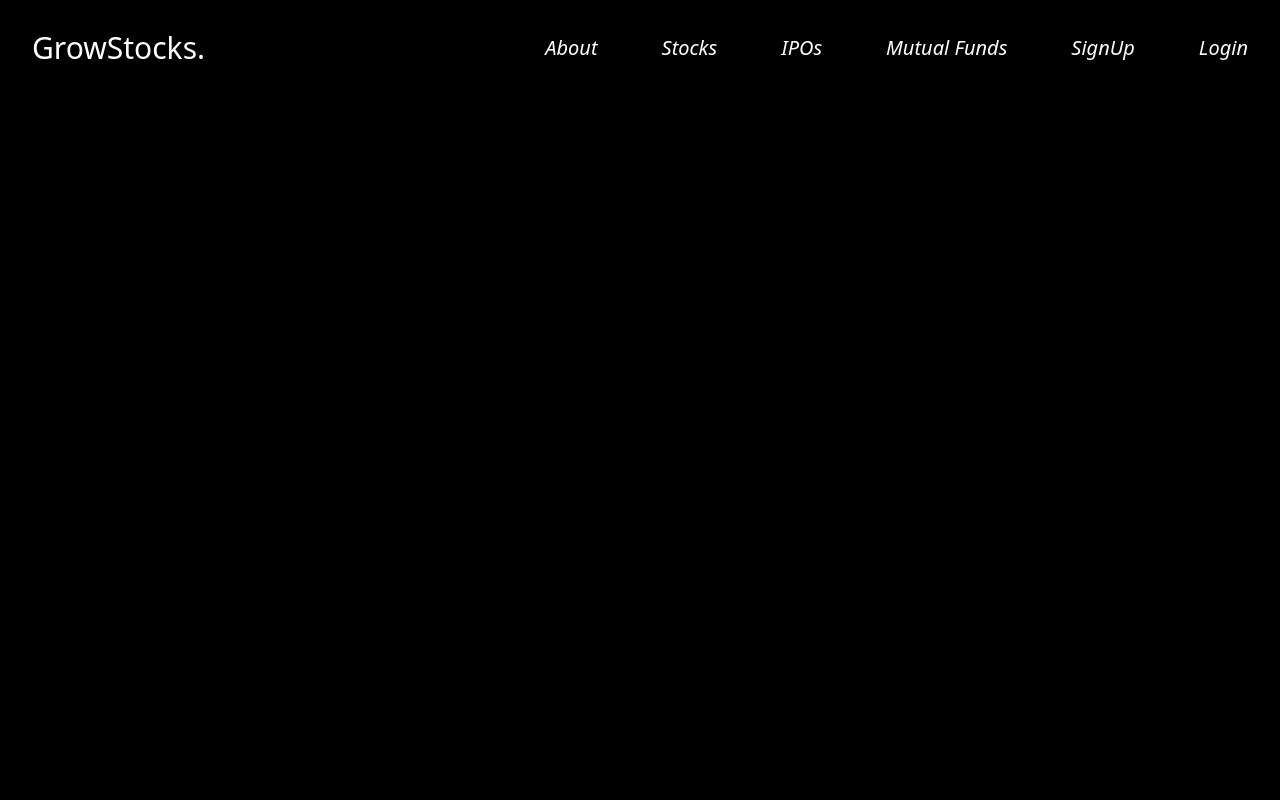
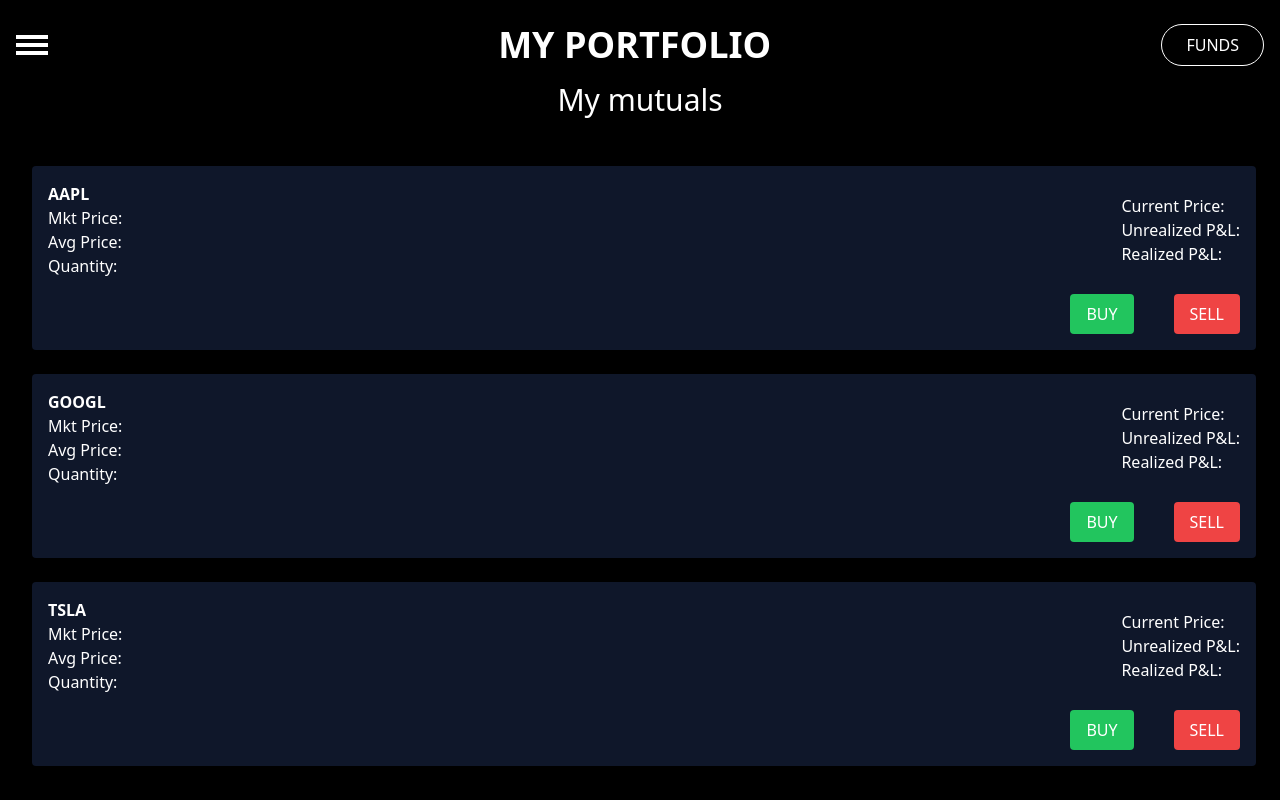
Before and after one commit to SamvedSama/GrowStocks, a React (Vite) app in the folder GrowStocks/: page /mutual in a window 1280 px wide. Built offline with nearby package versions, Linux system fonts and the light colour scheme.

Commit message:
watchlist added

```diff
--- a/GrowStocks/src/App.jsx
+++ b/GrowStocks/src/App.jsx
@@ -65,7 +65,7 @@
     path: '/mutual',
     element: (
       <>
-        <Navbar />
+        <Hamburgernav/>
         <Mutual />
       </>
     ),
--- a/GrowStocks/src/components/Hamburgernav.jsx
+++ b/GrowStocks/src/components/Hamburgernav.jsx
@@ -34,7 +34,7 @@
       </div>
 
       {/* Center section: MARKET TODAY */}
-      <p className="text-4xl text-white font-semibold mx-auto">My portfolio</p>
+      <p className="text-4xl text-white font-semibold ml-[60px] ">MY PORTFOLIO</p>
 
       {/* Right section: FUNDS button */}
       <Link to="/myfunds"><button className="px-6 py-2 border text-white border-white rounded-full hover:bg-white hover:text-slate-800 transition duration-500">FUNDS</button></Link>
--- a/GrowStocks/src/components/Mutual.jsx
+++ b/GrowStocks/src/components/Mutual.jsx
@@ -1,8 +1,95 @@
 import React from 'react'
+import { mutuals as initialmutuals } from '../../constant'; // Import mutuals
+import { useState, useEffect} from 'react';
+const Mutual = () => {
 
-const Mutual = () => {
+  const [selectedUnit, setselectedUnit] = useState(null);
+  const [mutuals]=useState(initialmutuals);
+
+  const removeStock = (stock)=>{
+    {/*code to remove the stock from the watchlist*/}
+  }
+
+  const openMutualInfo = (mutual) => {
+    setselectedUnit(mutual);
+  };
+
+  const closemutualInfo = () => {
+    setselectedUnit(null);
+  };
+
   return (
-    <div>Mutual</div>
+    <>
+        <div>
+        <span className="flex justify-center text-3xl text-white">My mutuals</span>
+        <br />
+        {mutuals.map((mutual, index) => (
+            <div className={`bg-[#0f172a] p-4 rounded  mt-6 ml-8 mr-6 hover:border border-white transition duration-300 relative ${index % 2 === 0 }`} key={mutual.mutualname} onClick={()=>openmutualInfo(mutual)} >
+              <div className="flex justify-between items-center text-white">
+                <div>
+                  <p className="font-semibold">{mutual.mutualname}</p>
+                  <p>Mkt Price: {mutual.mktPrice}</p>
+                  <p>Avg Price: {mutual.avgPrice}</p>
+                  <p>Quantity: {mutual.quantity}</p>
+                </div>
+                <div>
+                  <p>Current Price: {mutual.currentPrice}</p>
+                  <p>Unrealized P&L: {mutual.unrealizedPL}</p>
+                  <p>Realized P&L: {mutual.realizedPL}</p>
+                </div>
+              </div>
+
+              <div className="flex justify-between mt-4">
+                <button
+                  className="bg-green-500 text-white py-2 px-4 rounded hover:bg-green-600 transition ml-auto"
+                  onClick={(event) => {event.stopPropagation();handleBuy(mutual)}}>
+                  BUY
+                </button>
+
+                <button
+                    className="bg-red-500 text-white py-2 px-4 rounded hover:bg-red-600 transition ml-10"
+                    onClick={(event) =>{event.stopPropagation(); handleSell(mutual)}}
+                  >
+                    SELL
+                </button>
+              </div>
+            </div>
+          ))}
+      </div>
+
+      {selectedUnit &&(
+            <div className="fixed inset-0 flex items-center justify-center bg-gray-800 bg-opacity-75">
+              <div className="bg-[#475569] p-6 rounded w-3/5 h-3/5 relative flex text-white">
+
+                <div className="absolute left-20 top-[180px]">Graph</div>
+                <h2 className="text-xl font-bold">{selectedUnit.mutualname}</h2>
+                  <div className="absolute bottom-20 right-20 text-left text-2xl">
+                    <p>Market Price: {selectedUnit.mktPrice}</p>
+                    <p>Average Price: {selectedUnit.avgPrice}</p>
+                    <p>Quantity: {selectedUnit.quantity}</p>
+                    <p>Current Price: {selectedUnit.currentPrice}</p>
+                    <p>Unrealized P&L: {selectedUnit.unrealizedPL}</p>
+                    <p>Realized P&L: {selectedUnit.realizedPL}</p>
+                    <p>ISIN Index: {selectedUnit.ISIN}</p>
+                </div>
+                {/* BUY Button */}
+                <button
+                  className="bg-green-500 text-white py-2 px-4 rounded hover:bg-green-600 transition bottom-5 right-5 absolute"
+                  onClick={() => handleBuy(selectedUnit)}
+                >
+                  BUY
+                </button>
+                {/* Close button */}
+                <button
+              className="absolute top-0 right-2 mt-4 text-black py-2 px-4 rounded hover:bg-[#f44336]" onClick={closemutualInfo}>
+              X
+            </button>
+              </div>
+            </div>
+          )}
+
+    </>
+
   )
 }
 
--- a/GrowStocks/src/components/Mystocks.jsx
+++ b/GrowStocks/src/components/Mystocks.jsx
@@ -1,6 +1,6 @@
   import React, { useState, useEffect} from 'react';
   import {Link} from 'react-router-dom'
-  import { stocks as initialStocks } from '/Users/Shambhavi AUM/Desktop/Folder with a lot of space/GrowStocks/GrowStocks/constant'; // Import stocks
+  import { stocks as initialStocks } from '../../constant'; // Import stocks
 
 
   const Mystocks = () => {
--- a/GrowStocks/src/components/Navbar.jsx
+++ b/GrowStocks/src/components/Navbar.jsx
@@ -9,13 +9,13 @@
             <Link to="/home" className='font-roboto font-normal bold text-3xl text-white hover:text-'>GrowStocks.</Link>
         </div>
         <div>
-            <ul className="flex font-roboto font-normal italic">
+            <ul className="flex font-roboto font-bold ">
                 <li className="px-8 text-xl text-white hover:text-blue-700"><Link to="/about">About</Link></li>
                 <li className="px-8 text-xl text-white hover:text-blue-700" ><Link to="/stocks">Stocks</Link></li>
                 <li className="px-8 text-xl text-white hover:text-blue-700"><Link to="/ipos">IPOs</Link></li>
-                <li className="px-8 text-xl text-white hover:text-blue-700"><Link to="/mutual">Mutual Funds</Link></li>
-                <li className="px-8 text-xl flex font-roboto font-normal italic text-white hover:text-blue-700"><Link to="/signup">SignUp</Link></li>
-                <li className="flex font-roboto font-normal italic px-8 text-xl text-white hover:text-blue-700"><Link to="/login">Login</Link></li>
+                <li className="px-8 text-xl text-white hover:text-blue-700"><Link to="/mutualgen">Mutual Funds</Link></li>
+                <li className="px-8 text-xl text-white hover:text-blue-700"><Link to="/signup">SignUp</Link></li>
+                <li className="px-8 text-xl text-white hover:text-blue-700"><Link to="/login">Login</Link></li>
             </ul>
         </div>
     </nav>
```
Also changed, not shown: GrowStocks/package.json (+6 -1 lines), 1 other file (tests, documents, lock files or other folders).
